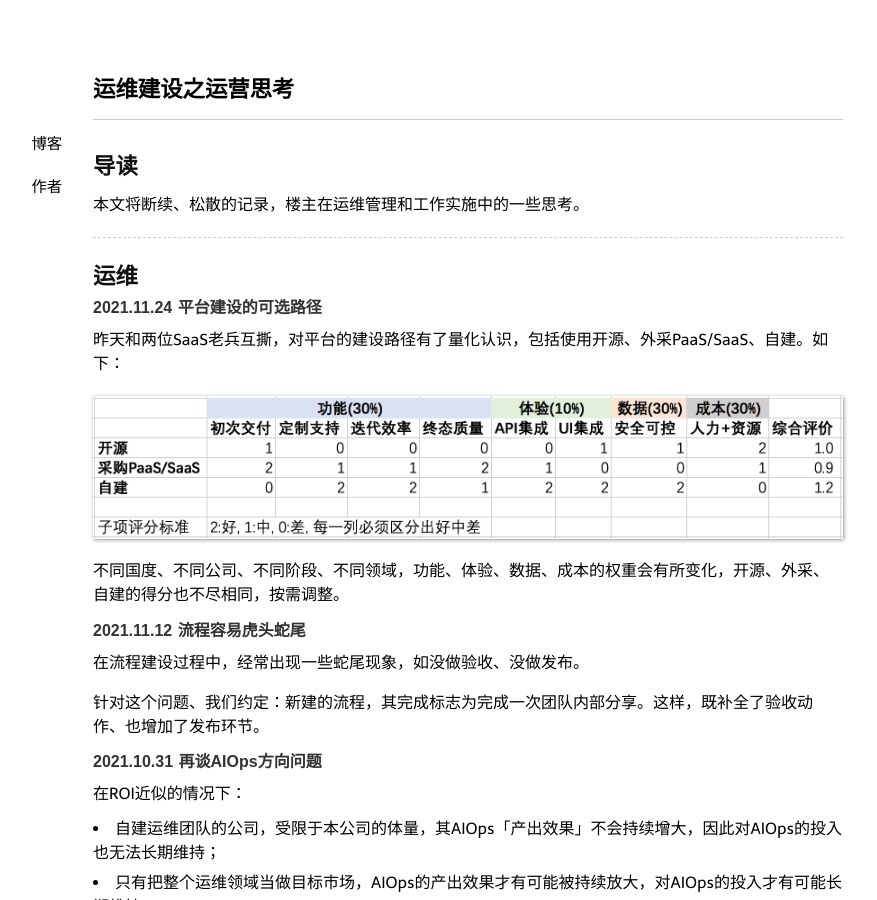
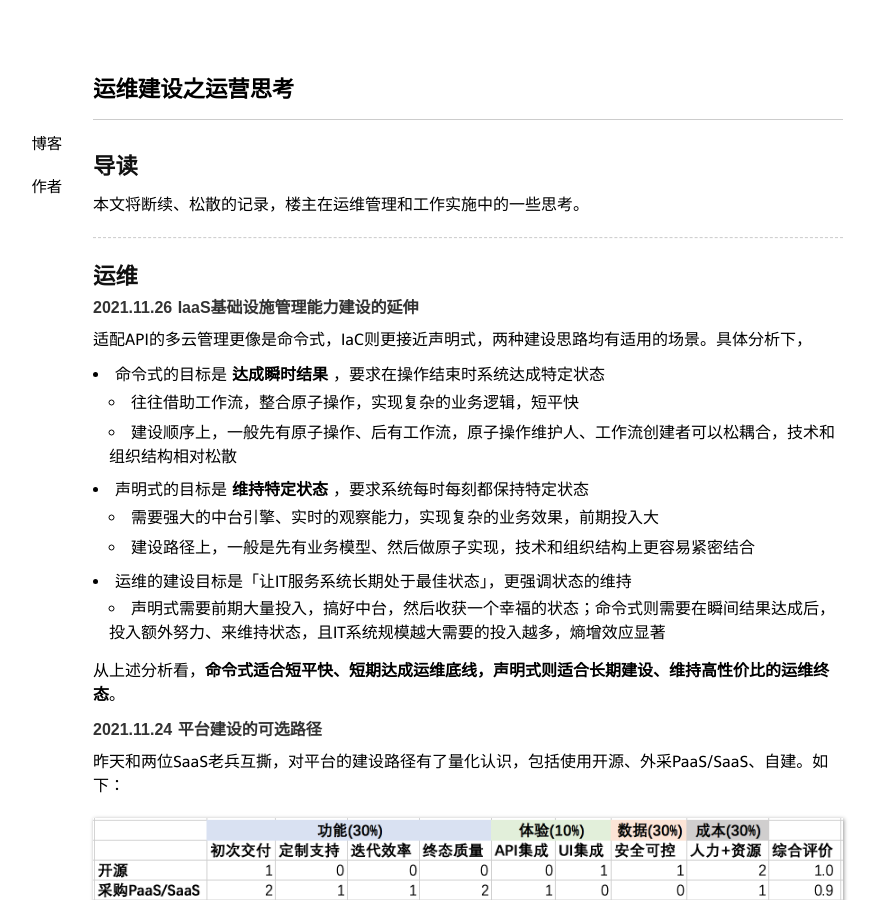
Before and after one commit to niean/niean.github.io, a Jekyll site: the page built from _posts/2020-03-15-op-tb.markdown, in a window 1280 px wide and 900 px high. Shown: the whole window, without its empty margins (172-1049 px from the left). Built offline with Jekyll 4.4.1, drawn with Linux system fonts in a browser that asks for light colours; comment, search, counter and statistics services are not loaded; some of the changed text lies outside the part shown.

Commit message:
update:op-tb

```diff
--- a/_posts/2020-03-15-op-tb.markdown
+++ b/_posts/2020-03-15-op-tb.markdown
@@ -11,6 +11,21 @@ tags:
 
 ----
 ## 运维
+#### 2021.11.26 IaaS基础设施管理能力建设的延伸
+适配API的多云管理更像是命令式，IaC则更接近声明式，两种建设思路均有适用的场景。具体分析下，
+
+- 命令式的目标是 **达成瞬时结果** ，要求在操作结束时系统达成特定状态
+    - 往往借助工作流，整合原子操作，实现复杂的业务逻辑，短平快
+    - 建设顺序上，一般先有原子操作、后有工作流，原子操作维护人、工作流创建者可以松耦合，技术和组织结构相对松散
+- 声明式的目标是 **维持特定状态** ，要求系统每时每刻都保持特定状态
+    - 需要强大的中台引擎、实时的观察能力，实现复杂的业务效果，前期投入大
+    - 建设路径上，一般是先有业务模型、然后做原子实现，技术和组织结构上更容易紧密结合
+- 运维的建设目标是「让IT服务系统长期处于最佳状态」，更强调状态的维持
+    - 声明式需要前期大量投入，搞好中台，然后收获一个幸福的状态；命令式则需要在瞬间结果达成后，投入额外努力、来维持状态，且IT系统规模越大需要的投入越多，熵增效应显著
+
+从上述分析看，**命令式适合短平快、短期达成运维底线，声明式则适合长期建设、维持高性价比的运维终态**。
+
+
 #### 2021.11.24 平台建设的可选路径
 昨天和两位SaaS老兵互撕，对平台的建设路径有了量化认识，包括使用开源、外采PaaS/SaaS、自建。如下：
 
@@ -76,11 +91,11 @@ SaaS经济的本质是长尾市场的边际成本递减、边际收益递增的
 
 
 #### 2021.05.17 AIOps的能力模型
-AIOps能力体系，由源数据、运维数仓、AI框架和平台、运维场景等组成。其中，AI框架和平台投入产出比较低，小公司玩不转。
+AIOps能力体系，由运维数仓、AI框架和平台、运维场景等组成。其中，运维数仓需要融合领域，AI框架和平台投入产出比较低、小公司玩不转。
 
 
 #### 2020.11.25 关于AIOps的定义
-软件的一些"算法逻辑"不代表真正的AI；AI的关键点在于: 自动从数据学习中总结规律，并利用规律(结合当前的环境)给予决策建议。
+软件的一些"算法逻辑"不代表真正的AI；AI的关键点在于: 自动从数据学习中总结规律，并利用规律给予决策建议(结合当前的环境)。
 
 
 #### 2020.11.17 代偿效应
```
